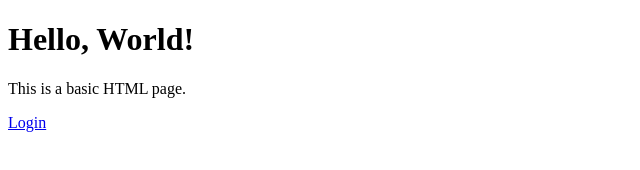
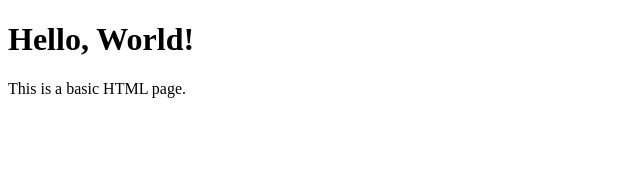
Before and after one commit to dejitd95/cvwebsite, a plain HTML site: page index/index.html in a window 1280 px wide. Shown: the full height of the page, 0-640 px from the left. Drawn offline with Linux system fonts and the light colour scheme.

Commit message:
Update index.html

```diff
--- a/index/index.html
+++ b/index/index.html
@@ -8,5 +8,3 @@
     <p>This is a basic HTML page.</p>
 </body>
 </html>
-
-<a href="/.auth/login/aadb2c">Login</a>
```
